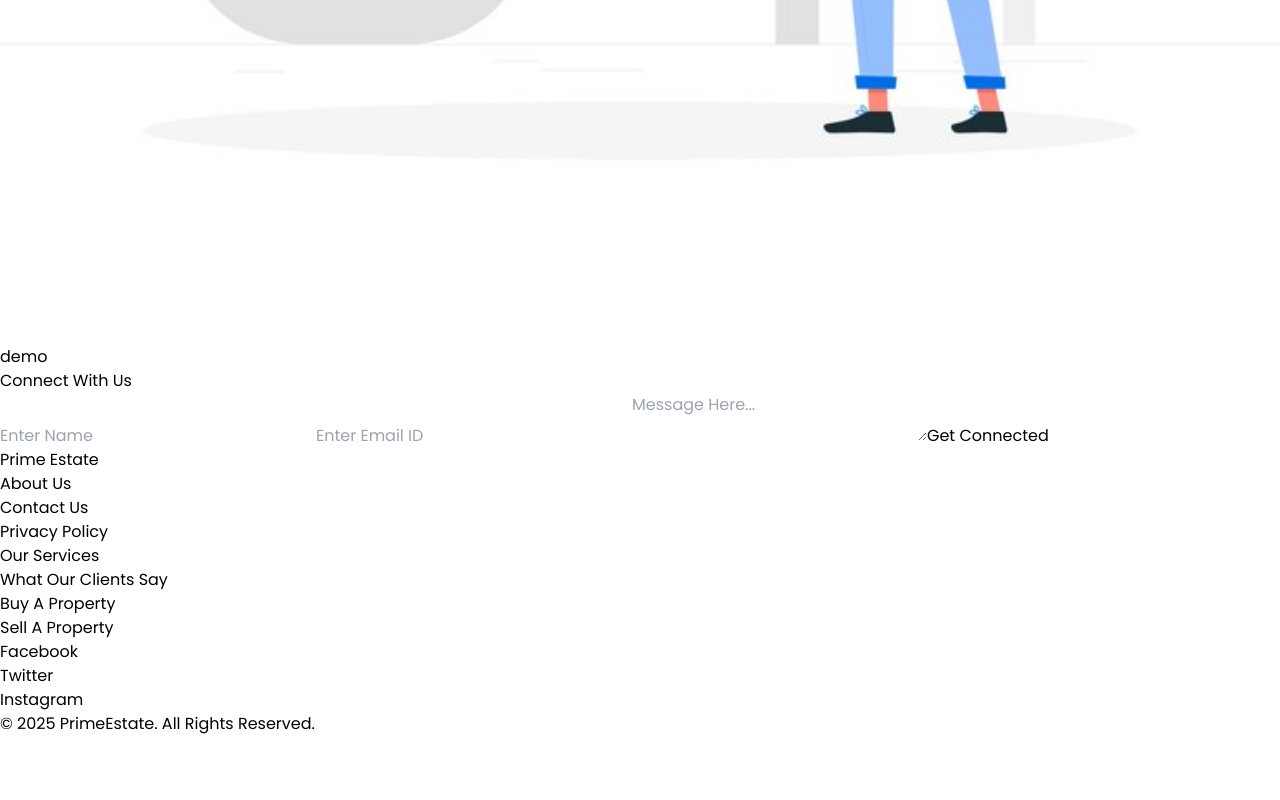
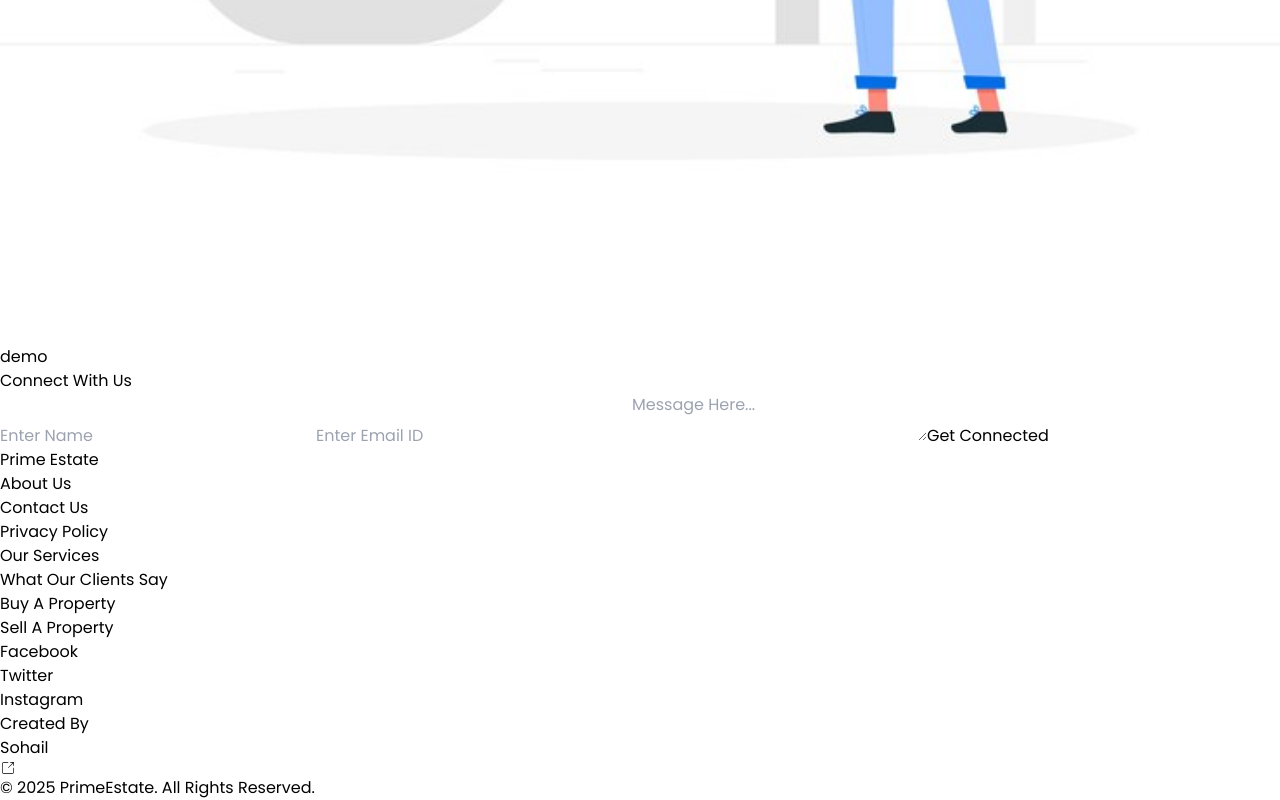
Before and after one commit to Md-Sohail-1/realestate, a React (Vite) app: page / in a window 1280 px wide. Shown: the part 3511-4311 px from the top of the page. Before the commit the page ends 4247 px from the top, so only its background shows below. Built offline with nearby package versions, Linux system fonts and the light colour scheme.

Commit message:
add personal protfolio link in footer

```diff
--- a/src/Components/Footer.jsx
+++ b/src/Components/Footer.jsx
@@ -1,6 +1,8 @@
 import React from 'react'
 
 import { NavLink } from 'react-router';
+
+import { CiShare1 } from "react-icons/ci";
 
 const Footer = () => {
   return (
@@ -33,7 +35,9 @@ const Footer = () => {
       </div>
     </div>
 
-    <div className="text-center mt-10 text-sm text-gray-400">
+    <div className="text-center text-blue-100 w-full flex gap-2 items-center justify-center">Created By <p><a href="https://portfolio-sohail-snowy.vercel.app" className="hover:text-yellow-300 relative">Sohail<CiShare1 className="absolute top-1/2 -translate-y-1/2 -right-5"/></a></p></div>
+
+    <div className="text-center mt-6 text-sm text-gray-400">
       <p>&copy; 2025 PrimeEstate. All Rights Reserved.</p>
     </div>
   </div>
```
